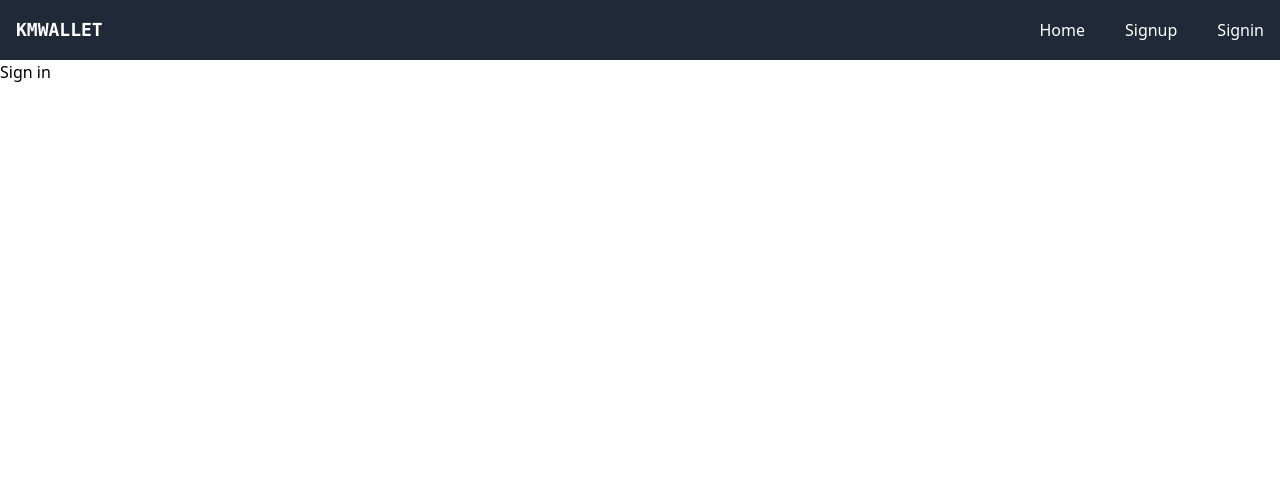
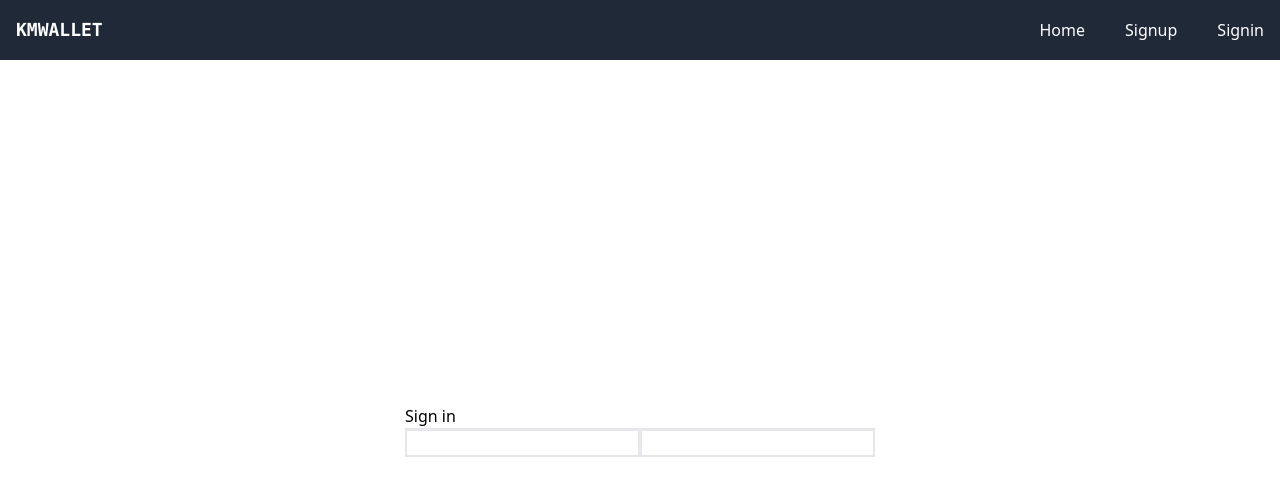
Before and after one commit to Abdirahman04/kmwallet-client-pinia, a Vue app: page /signin in a window 1280 px wide. Shown: the top 496 px of the page. Built offline with nearby package versions, Linux system fonts and the light colour scheme.

Commit message:
added input elements to sign in

```diff
--- a/src/components/FormInput.vue
+++ b/src/components/FormInput.vue
@@ -17,5 +17,6 @@ const updateModelValue = (event: Event) => {
     :value="props.modelValue"
     @input="updateModelValue($event)"
     v-bind="$attrs"
+    class="border-2"
   />
 </template>
--- a/src/views/SignInView.vue
+++ b/src/views/SignInView.vue
@@ -1,16 +1,24 @@
 <template>
   <div class="flex flex-col h-screen">
     <the-nav-bar></the-nav-bar>
-    <div class="flex flex-grow">
-      <h1>Sign in</h1>
-      <h2>{{ ans }}</h2>
+    <div class="flex flex-grow justify-center items-center">
+      <div>
+        <h1>Sign in</h1>
+        <hr />
+        <form-input v-model="loginForm.email"></form-input>
+        <form-input v-model="loginForm.password"></form-input>
+      </div>
     </div>
   </div>
 </template>
 
 <script setup lang="ts">
-import { ref } from "vue";
+import { reactive } from "vue";
 import TheNavBar from "@/components/TheNavBar.vue";
+import FormInput from "@/components/FormInput.vue";
 
-const ans = ref<string>("");
+const loginForm = reactive({
+  email: "",
+  password: "",
+});
 </script>
```
